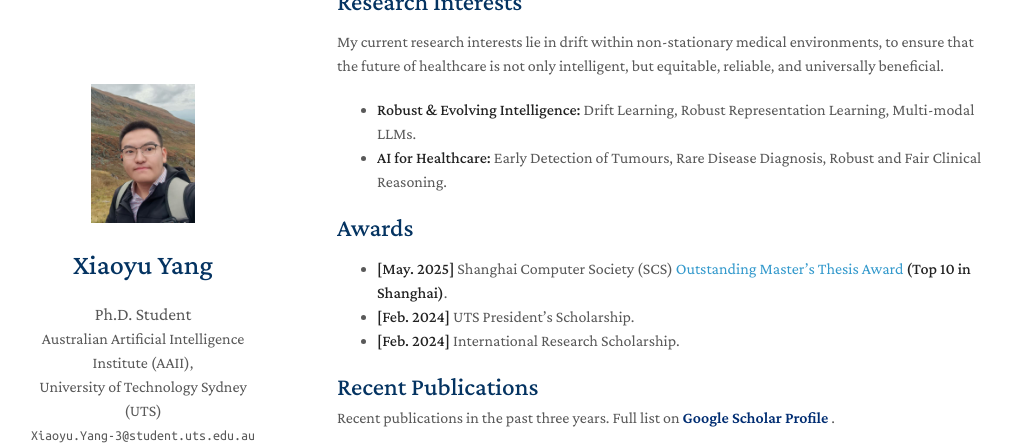
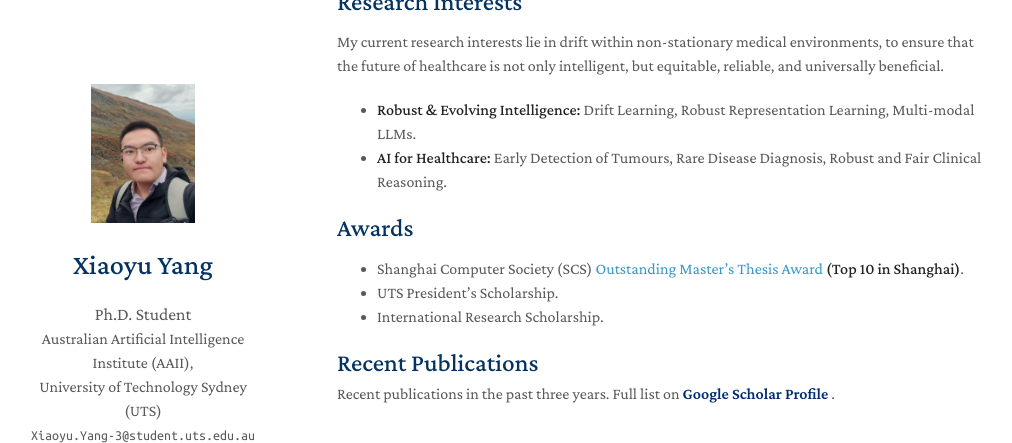
Before and after one commit to XiaoyuYoung/XiaoyuYoung.github.io, a Jekyll site: the page built from index.md, in a window 1280 px wide and 900 px high, scrolled down 305 px, cut to the strip 0-443 px from the top of the window. Shown: the whole strip, without its empty margins (133-1145 px from the left). Built offline with Jekyll 4.4.1, drawn with Linux system fonts in a browser that asks for light colours; a style sheet for code colours, icons or effects is not loaded.

Commit message:
Update index.md

```diff
--- a/index.md
+++ b/index.md
@@ -19,9 +19,9 @@ My current research interests lie in drift within non-stationary medical environ
 
 ## Awards
 
-- **[May. 2025]** Shanghai Computer Society (SCS) [Outstanding Master's Thesis Award](https://mp.weixin.qq.com/s/BZY9uWE2flfPgFpxwbhpnw) **(Top 10 in Shanghai)**.
-- **[Feb. 2024]** UTS President's Scholarship.
-- **[Feb. 2024]** International Research Scholarship.
+- Shanghai Computer Society (SCS) [Outstanding Master's Thesis Award](https://mp.weixin.qq.com/s/BZY9uWE2flfPgFpxwbhpnw) **(Top 10 in Shanghai)**.
+- UTS President's Scholarship.
+- International Research Scholarship.
 
 
 {% include_relative _includes/publications.md %}
```
